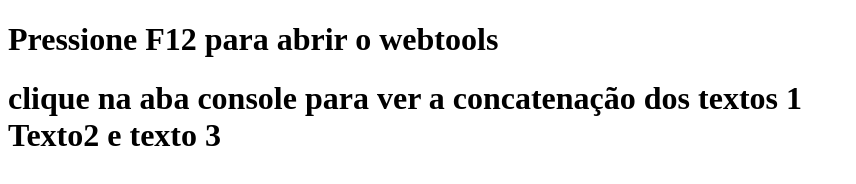
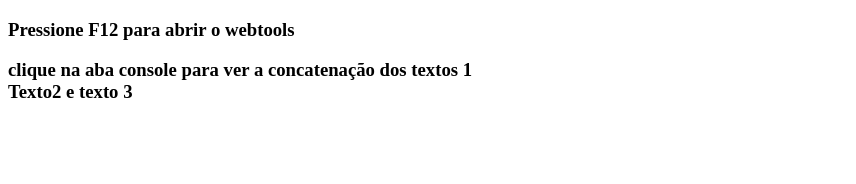
Before and after one commit to jasonrn36/curso-front-end, a website: page index.html in a window 1280 px wide. Shown: the whole page, without its empty margins (0-856 px from the left). Drawn offline with Linux system fonts and the light colour scheme; files that its build step writes are made by us from their sources.

Commit message:
mudando para outro repositório

```diff
--- a/index.html
+++ b/index.html
@@ -6,8 +6,11 @@
     <title>Testando o contat em javascript</title>
 </head>
 <body>
-    <h1>Pressione F12 para abrir o webtools</h1>
-    <h1>clique na aba console para ver a concatenação dos textos 1<br>Texto2 e texto 3</h1>
+  <div class="container">
+    <h3>Pressione F12 para abrir o webtools</h3>
+    <h3>clique na aba console para ver a concatenação dos textos 1<br>Texto2 e texto 3</h3>
+  </div>
+
 
   <!-- Aqui você carrega o arquivo gerado pelo Grunt -->
   <script src="./dist/todos.js"></script>
```
Also changed, not shown: dist/todos.js.
